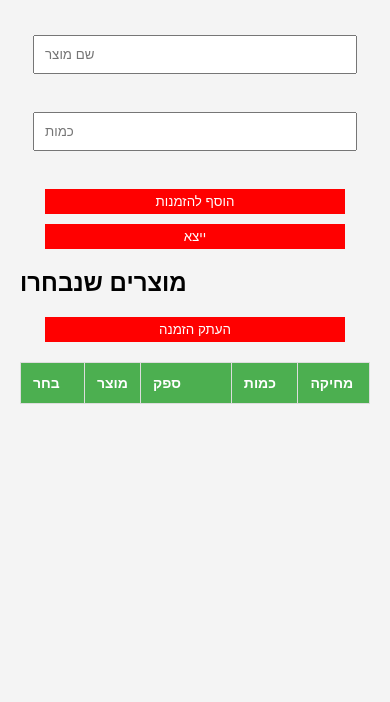
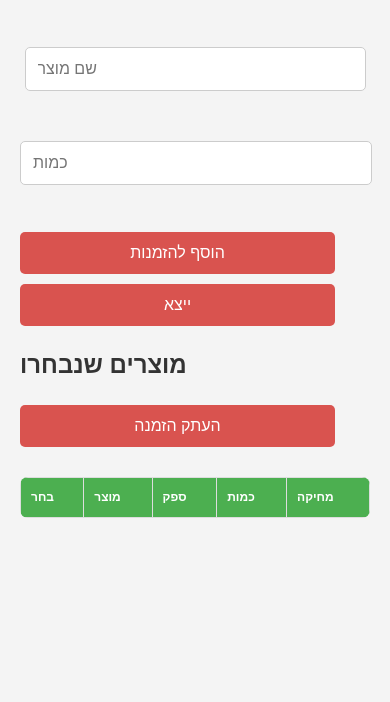
Before and after one commit to Etai89/pattisereTasks, a plain HTML site: page index.html in a window 390 px wide. Shown: the part 142-844 px from the top of the page. Drawn offline with nearby package versions, Linux system fonts and the light colour scheme.

Commit message:
css updates

```diff
--- a/style.css
+++ b/style.css
@@ -2,37 +2,66 @@
 
 /* General Styling */
 body {
-    font-family: Arial, sans-serif;
+    font-family: 'Arial', sans-serif;
     margin: 0;
     padding: 20px;
     background-color: #f4f4f4;
+    color: #333;
+    line-height: 1.6;
 }
 
 h1 {
     text-align: center;
     color: #333;
+    margin-bottom: 20px;
 }
 
 /* Form Styles */
 select, input, button {
-    padding: 10px;
-    margin: 10px 0;
+    padding: 12px;
+    margin: 12px 0;
     width: 100%;
-    max-width: 300px;
+    max-width: 400px; /* Increase max-width for larger input fields */
     display: block;
     margin-left: auto;
     margin-right: auto;
+    border: 1px solid #ccc;
+    border-radius: 5px;
+    font-size: 1rem;
+}
+
+select, input[type="number"] {
+    width: calc(100% - 24px); /* Make sure inputs are responsive */
+}
+
+/* Button Styling */
+button {
+    padding: 12px 20px;
+    background-color: #d9534f;
+    color: white;
+    border: none;
+    border-radius: 5px;
+    cursor: pointer;
+    font-size: 1rem;
+    width: auto;
+    margin: 10px 0;
+}
+
+button:hover {
+    background-color: #c9302c;
 }
 
 /* Table Styles */
 table {
     width: 100%;
-    margin-top: 20px;
+    margin-top: 30px;
     border-collapse: collapse;
+    border-radius: 8px;
+    overflow: hidden;
 }
 
 table th, table td {
-    padding: 12px;
+    padding: 15px;
     border: 1px solid #ddd;
     text-align: left;
 }
@@ -40,38 +69,66 @@ table th, table td {
 table th {
     background-color: #4CAF50;
     color: white;
-}
-.select{
-    width: 50px;
-}
-.supplier{
-    width: 100px;
-}
-.amountT{
-    width: 50px;
-}
-.deleteT{
-    width: 50px;
-}
-button {
-    padding: 5px 10px;
-    background-color: red;
-    color: white;
-    border: none;
-    cursor: pointer;
+    font-weight: bold;
 }
 
-button:hover {
-    background-color: #d9534f;
+table td {
+    background-color: #fff;
+    color: #555;
+}
+
+table tr:nth-child(even) {
+    background-color: #f9f9f9; /* Light alternating row color */
+}
+
+/* Table Column Width Adjustments */
+.select, .supplier, .amountT, .deleteT {
+    width: auto; /* Remove fixed widths to allow more flexibility */
+}
+
+select, input, button {
+    width: 100%; /* Ensure form fields take full width on smaller screens */
 }
 
 /* Responsive Design */
-@media (max-width: 600px) {
+@media (max-width: 1200px) {
+    table th, table td {
+        font-size: 16px; /* Increase font size for readability on larger screens */
+    }
+}
+
+@media (max-width: 768px) {
     select, input, button {
-        width: 90%;
+        width: 80%; /* Slightly smaller width on medium screens */
+        font-size: 0.9rem;
     }
 
     table th, table td {
         font-size: 14px;
     }
+
+    table {
+        font-size: 0.9rem;
+    }
 }
+
+@media (max-width: 600px) {
+    /* Inputs and buttons take full width */
+    select, input, button {
+        width: 90%; /* Keep the inputs almost full width */
+        font-size: 1rem;
+    }
+
+    table th, table td {
+        font-size: 12px; /* Smaller font size on mobile */
+        padding: 10px; /* Smaller padding for a compact layout */
+    }
+
+    table {
+        font-size: 12px;
+    }
+
+    h1 {
+        font-size: 1.5rem; /* Slightly smaller title for mobile */
+    }
+}
```
